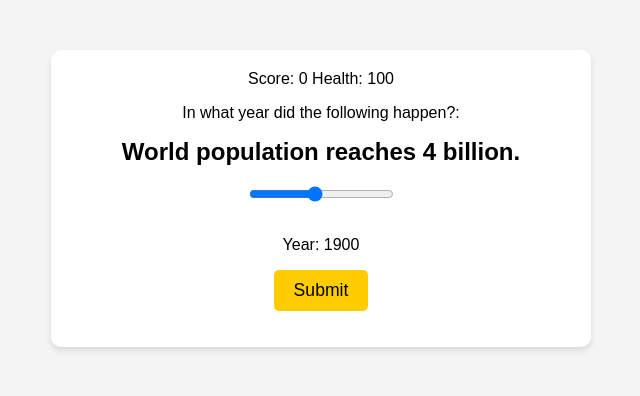
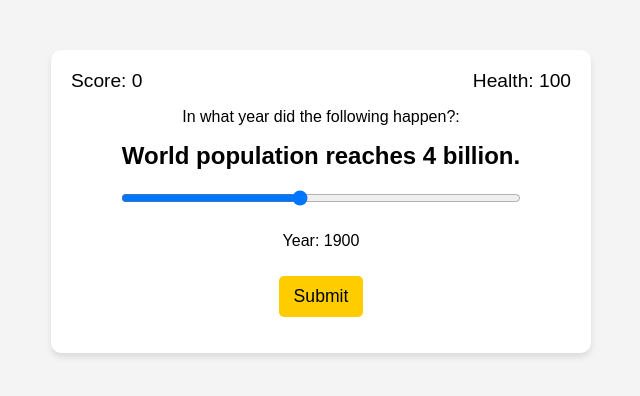
Before and after one commit to YutongHanOfficial/YearGame, a plain HTML site: page index.html in a window 1280 px wide. Shown: the whole page, without its empty margins (319-959 px from the left). Drawn offline with Linux system fonts and the light colour scheme.

Commit message:
Update styles.css

```diff
--- a/styles.css
+++ b/styles.css
@@ -14,7 +14,7 @@ body {
     box-shadow: 0px 4px 6px rgba(0, 0, 0, 0.1);
 }
 
-.score-lives {
+.score-health {
     display: flex;
     justify-content: space-between;
     font-size: 1.2em;
@@ -25,25 +25,25 @@ h2 {
     margin: 10px 0;
 }
 
-.guess-container {
+.slider-container {
     display: flex;
     flex-direction: column;
     align-items: center;
 }
 
-input {
-    padding: 8px;
-    font-size: 1.1em;
-    margin-bottom: 10px;
+.slider {
+    width: 80%;
+    margin: 10px 0;
 }
 
 button {
     background-color: #ffcc00;
     border: none;
-    padding: 10px 20px;
+    padding: 10px 15px;
     font-size: 1.1em;
     cursor: pointer;
     border-radius: 5px;
+    margin-top: 10px;
 }
 
 button:hover {
```
